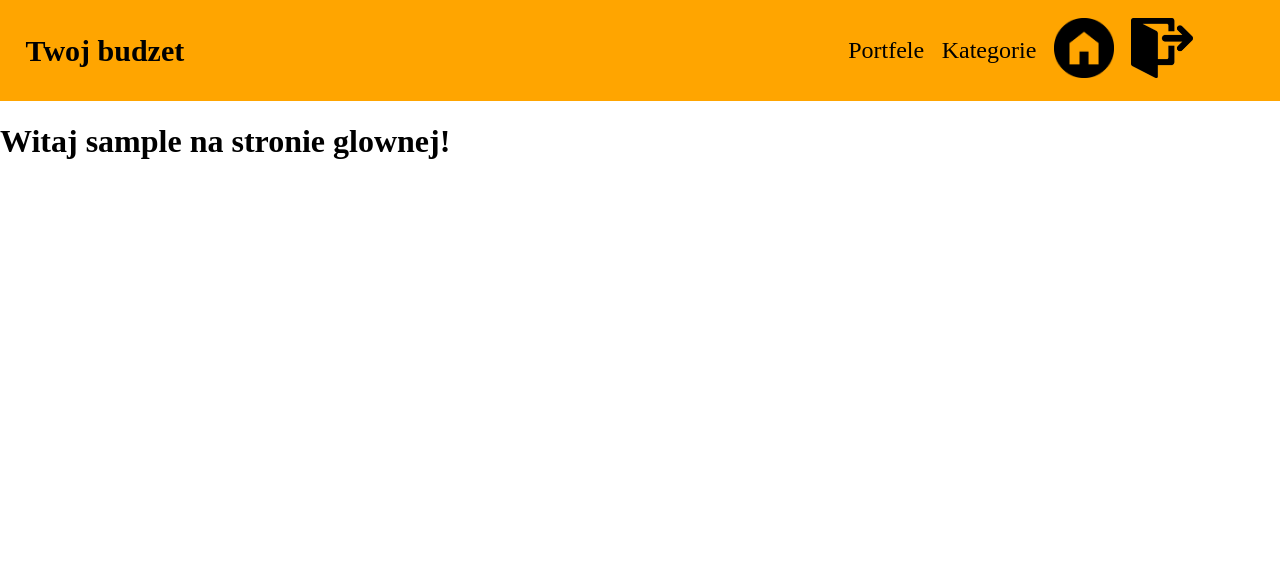
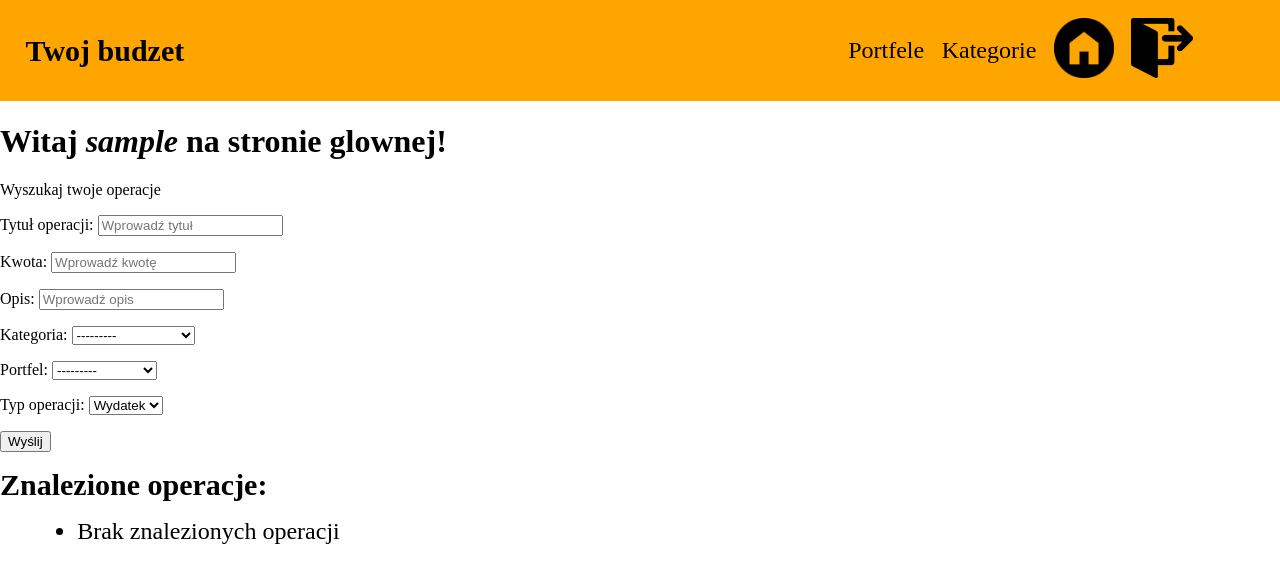
Before and after one commit to mateuszhorczak/RSWTA_house_budget, a Django app: page /mainapp/home/ in a window 1280 px wide. Shown: the top 583 px of the page. Run offline with Django 4.2, Linux system fonts and the light colour scheme; a user stored in the database is signed in; tables that the repository leaves empty hold one stand-in row (values such as "Sample post").

Commit message:
working forms for serach record in database with title, amount, description and type operation. Need fix wallet and category now

```diff
--- a/mainapp/forms.py
+++ b/mainapp/forms.py
@@ -1,8 +1,9 @@
 from django import forms
 from django.contrib.auth.models import User
 from django.core.exceptions import ValidationError
+from django.db.models import Q
 
-from .models import IncomeOperation, Wallet, Category
+from .models import IncomeOperation, Wallet, Category, ExpanseOperation
 from django.contrib.auth.forms import UserCreationForm, AuthenticationForm
 
 
@@ -56,6 +57,91 @@ class CategoryForm(forms.ModelForm):
         fields = ['name']
 
 
+class DatabaseRecordForm(forms.Form):
+    title = forms.CharField(label='Tytuł operacji', max_length=100,
+                            widget=forms.TextInput(attrs={'placeholder': 'Wprowadź tytuł'}), required=False)
+    amount = forms.DecimalField(label='Kwota', decimal_places=2,
+                                widget=forms.TextInput(attrs={'placeholder': 'Wprowadź kwotę'}), required=False)
+    description = forms.CharField(label='Opis', max_length=100,
+                                  widget=forms.TextInput(attrs={'placeholder': 'Wprowadź opis'}), required=False)
+    categories = forms.ModelChoiceField(label='Kategoria', queryset=Category.objects.none(),
+                                        widget=forms.Select(attrs={'placeholder': 'Wybierz kategorie'}),
+                                        to_field_name='name', required=False)
+    wallets = forms.ModelChoiceField(label='Portfel', queryset=Wallet.objects.none(),
+                                     widget=forms.Select(attrs={'placeholder': 'Wybierz portfel'}),
+                                     to_field_name='name', required=False)
+    operation_type = forms.ChoiceField(label='Typ operacji', choices=[('expense', 'Wydatek'), ('income', 'Dochód'),
+                                                                      ('both', 'Oba')])
+
+    def __init__(self, *args, user=None, **kwargs):
+        super().__init__(*args, **kwargs)
+        self.fields['categories'].queryset = Category.objects.filter(id_user=user)
+        self.fields['wallets'].queryset = Wallet.objects.filter(id_user=user)
+
+    def search(self):
+        operation_type = self.cleaned_data['operation_type']
+        categories = self.cleaned_data['categories']
+        wallets = self.cleaned_data['wallets']
+        title = self.cleaned_data['title']
+        amount = self.cleaned_data['amount']
+        description = self.cleaned_data['description']
+
+        queryset_income = IncomeOperation.objects.all()
+        queryset_expense = ExpanseOperation.objects.all()
+        if operation_type == 'expense':
+            print('wydatek')
+            if title:
+                queryset_expense = queryset_expense.filter(title__icontains=title)
+            if description:
+                queryset_expense = queryset_expense.filter(description__icontains=description)
+            if amount:
+                queryset_expense = queryset_expense.filter(amount=amount)
+            if categories:
+                queryset_expense = queryset_expense.filter(category__in=categories)
+            if wallets:
+                queryset_expense = queryset_expense.filter(wallet__in=wallets)
+            return queryset_expense, []
+
+        elif operation_type == 'income':
+            print('przychod')
+            if title:
+                print('wszedlem w tytul przychodu')
+                queryset_income = queryset_income.filter(title__icontains=title)
+            if description:
+                print('wszedlem w opis przychodu')
+                queryset_income = queryset_income.filter(description__icontains=description)
+            if amount:
+                print('wszedlem w kwote przychodu')
+                queryset_income = queryset_income.filter(amount=amount)
+            if wallets:
+                print('wszedlem w portfele przychodu')
+                queryset_income = queryset_income.filter(wallet__in=wallets)
+            return [], queryset_income
+
+        elif operation_type == 'both':
+
+            if title:
+                queryset_expense = queryset_expense.filter(title__icontains=title)
+            if description:
+                queryset_expense = queryset_expense.filter(description__icontains=description)
+            if amount:
+                queryset_expense = queryset_expense.filter(amount=amount)
+            if categories:
+                queryset_expense = queryset_expense.filter(category__in=categories)
+            if wallets:
+                queryset_expense = queryset_expense.filter(wallet__in=wallets)
+
+            if title:
+                queryset_income = queryset_income.filter(title__icontains=title)
+            if description:
+                queryset_income = queryset_income.filter(description__icontains=description)
+            if amount:
+                queryset_income = queryset_income.filter(amount=amount)
+            if wallets:
+                queryset_income = queryset_income.filter(wallet__in=wallets)
+            return queryset_expense, queryset_income
+
+
 class UserRegistrationForm(UserCreationForm):
     email = forms.EmailField(label='email', max_length=100, widget=forms.EmailInput)
     username = forms.CharField(help_text='')
--- a/mainapp/models.py
+++ b/mainapp/models.py
@@ -30,9 +30,6 @@ class ExpanseOperation(models.Model):
     wallet = models.ForeignKey(Wallet, on_delete=models.CASCADE, null=True)
     category = models.ForeignKey(Category, on_delete=models.CASCADE, null=True)
 
-    # id_user = models.ForeignKey(user_model, on_delete=models.CASCADE)
-    # id_wallet = models.ForeignKey(Wallet, on_delete=models.CASCADE)
-
 
 class IncomeOperation(models.Model):
     title = models.TextField()
--- a/mainapp/views.py
+++ b/mainapp/views.py
@@ -1,6 +1,7 @@
 from django.contrib import messages
 from django.contrib.auth.decorators import login_required
 from django.contrib.auth.forms import PasswordChangeForm, UserCreationForm
+from django.db.models import Q
 from django.http import HttpResponseRedirect
 from django.shortcuts import render, get_object_or_404, redirect
 from django.contrib.auth import authenticate, login, logout, update_session_auth_hash
@@ -9,13 +10,24 @@ from django.urls import reverse
 # Create your views here.
 
 from .models import Category, IncomeOperation, ExpanseOperation, Wallet
-from .forms import ExpansesForm, IncomesForm, UserRegistrationForm, WalletForm, CategoryForm
+from .forms import ExpansesForm, IncomesForm, UserRegistrationForm, WalletForm, CategoryForm, DatabaseRecordForm
 
 
 @login_required()
 def home_view(request):
     username = request.user.username
-    return render(request, 'home.html', {'username': username})
+    if request.method == 'POST':
+        form_database_record = DatabaseRecordForm(request.POST, user=request.user)
+        if form_database_record.is_valid():
+            expense_operations, income_operations = form_database_record.search()
+            operations = list(expense_operations) + list(income_operations)
+            context = {'username': username, 'form_database_record': form_database_record, 'operations': operations}
+            return render(request, 'home.html', context)
+    else:
+        form_database_record = DatabaseRecordForm(user=request.user)
+
+    context = {'username': username, 'form_database_record': form_database_record}
+    return render(request, 'home.html', context)
 
 
 @login_required()
--- a/templates/home.html
+++ b/templates/home.html
@@ -3,6 +3,24 @@
 {% block title %}Strona glowna{% endblock %}
 
 {% block content %}
-    <h1>Witaj <b>{{ username }}</b> na stronie glownej!</h1>
+    <h1>Witaj <b><i>{{ username }}</i></b> na stronie glownej!</h1>
 
+    <div class="forms">
+        <p>Wyszukaj twoje operacje</p>
+        <form action="{% url 'home' %}" method="POST" id="home">
+            {% csrf_token %}
+            {{ form_database_record.as_p }}
+            <button type="submit">Wyślij</button>
+        </form>
+    </div>
+    <div class="operations">
+        <h2>Znalezione operacje:</h2>
+        <ul>
+            {% for operation in operations %}
+                <li>{{ operation.title }} - {{ operation.amount }}</li>
+                {% empty %}
+                <li>Brak znalezionych operacji</li>
+            {% endfor %}
+        </ul>
+    </div>
 {% endblock %}
```
